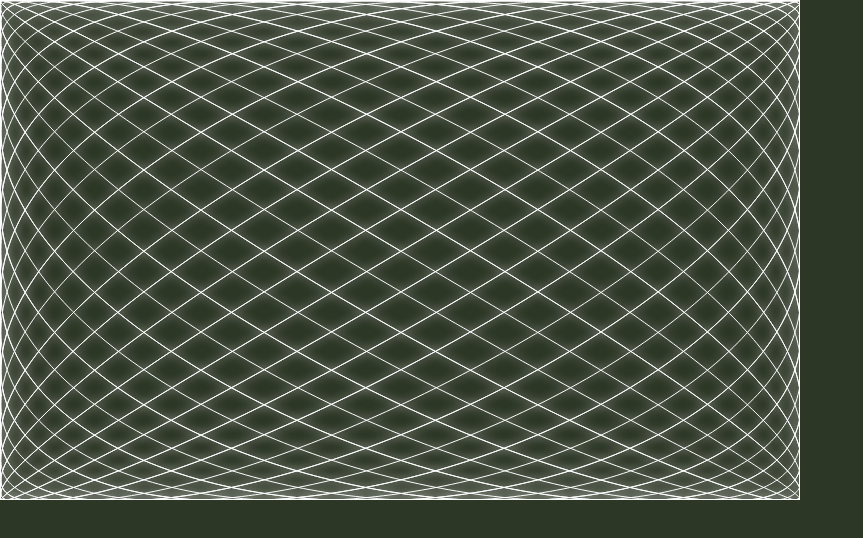
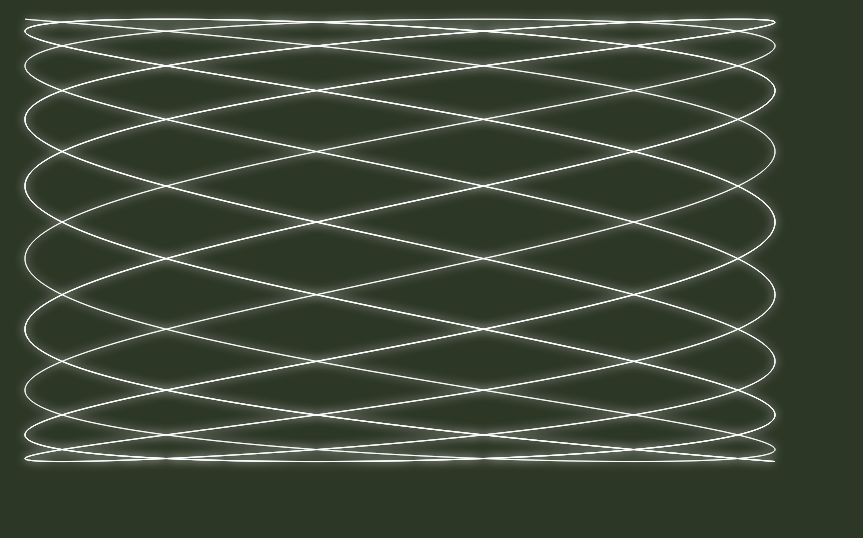
Before and after one commit to fhgaha/lissajous, a React (Create React App) app: page / in a window 1280 px wide. Shown: the top 538 px of the page, without its empty margins (0-863 px from the left). Built offline with nearby package versions, Linux system fonts and the light colour scheme.

Commit message:
path padding

```diff
--- a/src/components/path/Path.js
+++ b/src/components/path/Path.js
@@ -1,4 +1,6 @@
 import React, { useEffect, useState } from 'react'
+
+const padding = 20
 
 const Path = () => {
 	const [width, setWidth] = useState(800)
@@ -8,15 +10,18 @@ const Path = () => {
 	useEffect(() => {
 		var f = 1; // How many cycles per canvas width => Frequency: Tone & Speed
 
-		let result = getDCode(width, height/2);
+		let result = getDCode(width - padding, height / 2 - padding)
 		setDCode(result)
-	}, []);
+	}, [])
 
 	return (
-		<svg width={width} height={height} xmlns="http://www.w3.org/2000/svg" style={{ border: '1px solid white' }}>
+		<svg width={width} height={height} xmlns="http://www.w3.org/2000/svg"
+			// style={{ border: '1px solid white' }}
+			viewBox={`${-padding} ${-padding} ${width + padding} ${height + padding}`}
+		// style={{padding: '20px'}}
+		>
 			<path fill='none' stroke="white" width='1'
 				style={{ filter: "drop-shadow(0px 0px 5px white)" }}
-				// d="M 10 10 L 300 200 L 500 300 Z"
 				d={dCode}
 			/>
 		</svg>
@@ -26,7 +31,7 @@ const Path = () => {
 export default Path
 
 var a = 19;
-var b = 18;
+var b = 7;
 
 function getDCode(width, height) {
 	let result = '';
@@ -35,7 +40,7 @@ function getDCode(width, height) {
 		let y = calcY(i, height)
 		result += result == '' ? ` M ${x} ${y}` : ` L ${x} ${y}`
 	}
-	console.log(result)
+	// console.log(result)
 	return result
 }
 
```
